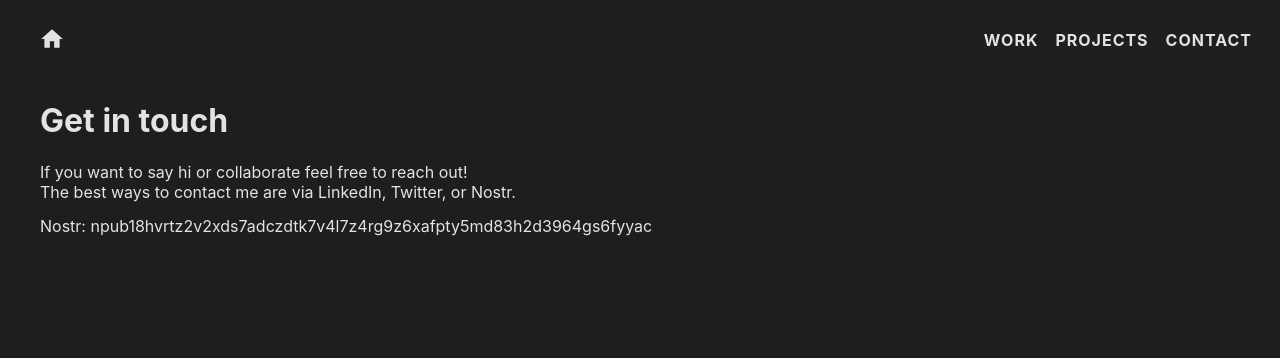
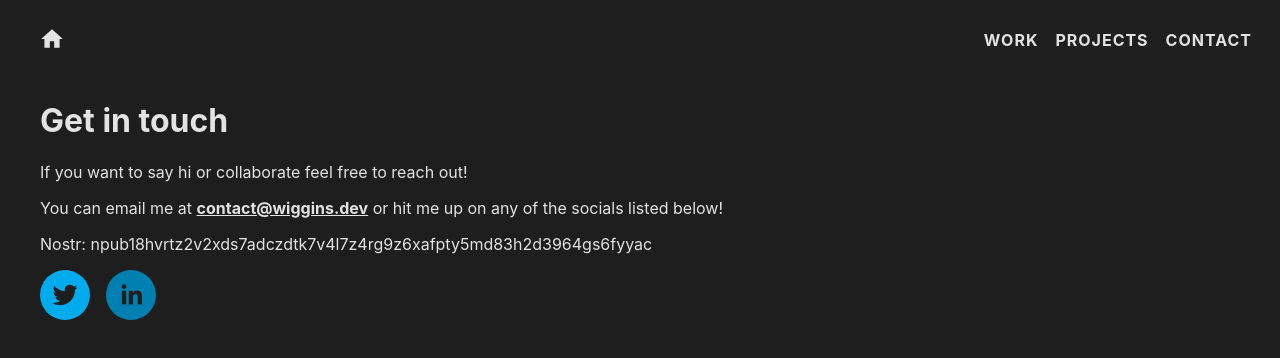
Before and after one commit to mwigginsdev/portfolio-website, a React (Create React App) app: page /contact in a window 1280 px wide. Shown: the top 358 px of the page. Built offline with nearby package versions, Linux system fonts and the light colour scheme.

Commit message:
Update document title and add social links

```diff
--- a/package.json
+++ b/package.json
@@ -14,6 +14,7 @@
     "react": "^18.2.0",
     "react-dom": "^18.2.0",
     "react-scripts": "^5.0.1",
+    "react-social-icons": "^5.15.0",
     "web-vitals": "^2.1.4"
   },
   "scripts": {
--- a/src/App.js
+++ b/src/App.js
@@ -1,7 +1,7 @@
-import logo from './logo.svg';
 import './App.css';
 import { ThemeProvider } from '@mui/material/styles';
 import { BrowserRouter, Routes, Route } from "react-router-dom";
+import { useEffect } from 'react';
 import Layout from "./pages/Layout"
 import About from "./pages/About"
 import Contact from "./pages/Contact"
@@ -11,6 +11,9 @@ import NoPage from "./pages/NoPage"
 import theme from "./Theme"
 
 function App() {
+  useEffect(() => {
+    document.title = 'Wiggins.dev - Matt Wiggins';
+  }, []);
   return (
     <ThemeProvider theme={theme}>
       <BrowserRouter>
--- a/src/pages/Contact.js
+++ b/src/pages/Contact.js
@@ -1,17 +1,24 @@
+import { SocialIcon } from 'react-social-icons';
+import Stack from '@mui/material/Stack'
+
 export default function Contact() {
   return (
     <div className="App">
       <header className="App-header"/>
       <h1 class="Text-default">Get in touch</h1>
-      <body class="Text-default">
+      <p class="Text-default">
         If you want to say hi or collaborate feel free to reach out!
-      </body>
-      <body class="Text-default">
-      The best ways to contact me are via LinkedIn, Twitter, or Nostr.
-      </body>
-      <body class="Text-default" style={{ marginTop: 14 }}>
+      </p>
+      <p class="Text-default">
+      You can email me at <a class="Link-default" href="mailto:contact@wiggins.dev">contact@wiggins.dev</a> or hit me up on any of the socials listed below!
+      </p>
+      <p class="Text-default" style={{ marginTop: 14 }}>
         Nostr: npub18hvrtz2v2xds7adczdtk7v4l7z4rg9z6xafpty5md83h2d3964gs6fyyac
-      </body>
+      </p>
+      <Stack direction="row" spacing={2}>
+        <SocialIcon url="https://twitter.com/mattwigginsdev"/>
+        <SocialIcon url="https://www.linkedin.com/in/matt-wiggins-6678b7b7/"/>
+      </Stack>
       </div>
   );
 }
--- a/src/pages/Layout.js
+++ b/src/pages/Layout.js
@@ -1,5 +1,4 @@
 import { Outlet, Link } from "react-router-dom";
-import Stack from '@mui/material/Stack'
 import ButtonGroup from '@mui/material/ButtonGroup'
 import TopNavButton from '../components/TopNavButton';
 import Home from '@mui/icons-material/Home'
```
Also changed, not shown: 1 other file (tests, documents, lock files or other folders).
